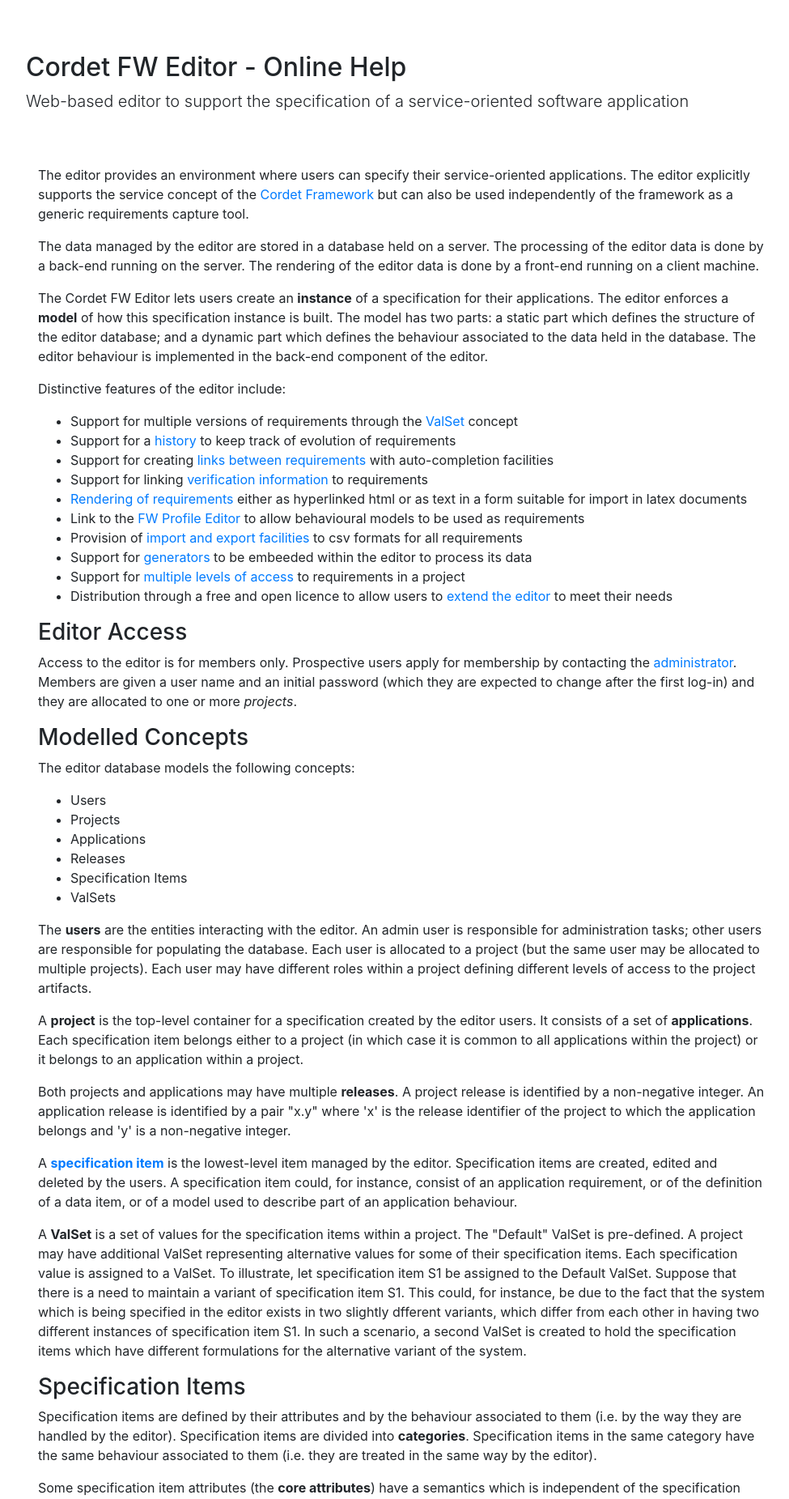
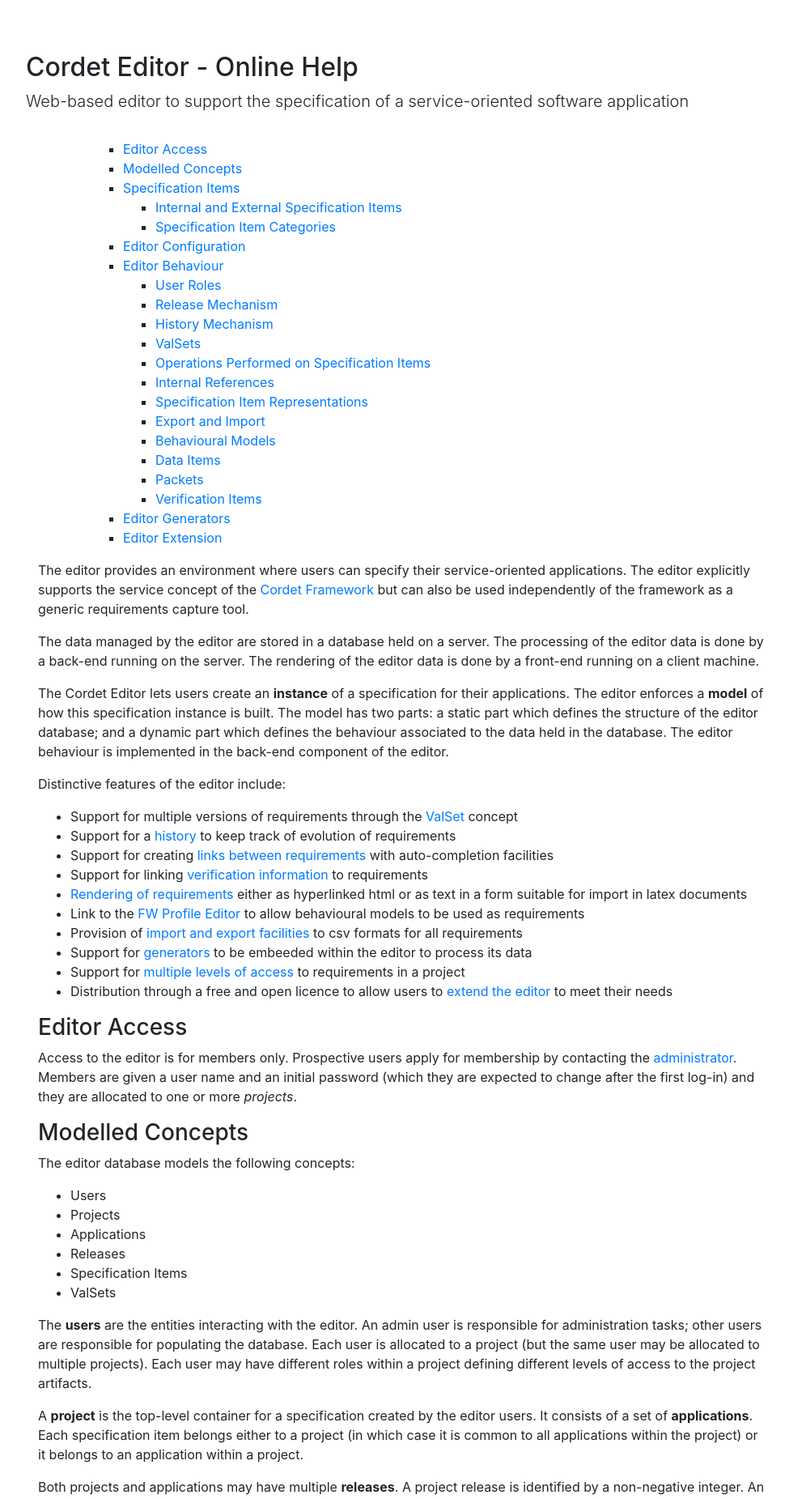
Before and after one commit to pnp-software/cordetfw_editor, a Django app: page /editor/help/ in a window 1280 px wide. Shown: the part 56-1907 px from the top of the page at 81% size, without its empty margins (143-1118 px from the left). Run offline with Django 3.2, Linux system fonts and the light colour scheme; parts of the project's set-up code (start-up, migrations or seed data) failed here and were passed over; some libraries are stand-ins or nearby versions.

Commit message:
Added table of contents at the top of the online help

```diff
--- a/editor/templates/help.html
+++ b/editor/templates/help.html
@@ -3,11 +3,16 @@
 {% load static %}
 
 {% block content %}
+
 <div class="col-lg-10 col-xl-9">
-<div class="jumbotron jumbotron-fluid bg-transparent mb-n3">
-  <h2 class="display-6">Cordet FW Editor - Online Help</h2>
-  <p class="lead">Web-based editor to support the specification of a service-oriented software application</p>
+<div id="toc">
+    <div class="jumbotron jumbotron-fluid bg-transparent mb-n5">
+      <h2>Cordet Editor - Online Help</h2>
+      <p class="lead">Web-based editor to support the specification of a service-oriented software application</p>
+    </div>
 </div>
+
+<div id="contents">
 
 <div class="container-fluid bg-grey">
     <p>
@@ -20,7 +25,7 @@
     The processing of the editor data is done by a back-end running on the server.
     The rendering of the editor data is done by a front-end running on a client machine.
     </p><p>
-    The Cordet FW Editor lets users create an <strong>instance</strong> of a specification for their applications.
+    The Cordet Editor lets users create an <strong>instance</strong> of a specification for their applications.
     The editor enforces a <strong>model</strong> of how this specification instance is built.
     The model has two parts: a static part which defines the structure of the editor database;
     and a dynamic part which defines the behaviour associated to the data held in the database.
@@ -46,7 +51,7 @@
     </p>
 
 
-    <h3>Editor Access</h3>
+    <h3><a name="EditorAccess">Editor Access</a></h3>
     <p>
     Access to the editor is for members only.
     Prospective users apply for membership by contacting the <a href="mailto:pnp-software@pnp-software.com">administrator</a>.
@@ -54,7 +59,7 @@
     are allocated to one or more <i>projects</i>.
     </p>
 
-    <h3>Modelled Concepts</h3>
+    <h3><a name="ModelledConcepts">Modelled Concepts</a></h3>
     <p>
     The editor database models the following concepts:
     <ul>
@@ -705,7 +710,7 @@
     Within the FW Profile Editor, models have a name and can have a domain and a title.
     Models are defined as json strings and an svg representation which can be used to render them as pictures.
     </p><p>
-    The Cordet FW Editor has a connection to the FW Profile Editor Database, which allows a user to import
+    The Cordet Editor has a connection to the FW Profile Editor Database, which allows a user to import
     selected models.
     A user can only import FW Profile modes which belong to him.
     A model is imported through the <a href="#SpecItemOper">'add' operation</a>.
@@ -720,11 +725,13 @@
     </p><p>
 
     <h4><a name="VerItems">Verification Items</a></h4>
+
     TBD
     </p><p>
 
-    <h3><a name="EditorGen">Editor Generators</a></h4>
-    The editor supports the embedding of <a href="#EditorGen"><generators/a> which process the specification items of a project to, for instance,
+    <h3><a name="EditorGen">Editor Generators</a></h3>
+    <a name="EditorGen"></a>
+    The editor supports the embedding of <a href="#EditorGen">generators</a> which process the specification items of a project to, for instance,
     generate code.
     TBD
     </p><p>
@@ -732,7 +739,7 @@
 
 
     <h3><a name="EditorExtension">Editor Extension</a></h4>
-    The Cordet FW Editor is distributed through an open and free licence.
+    The Cordet Editor is distributed through an open and free licence.
     Users therefore have the option to modify it to match their specific needs.
     Some kinds of extension are especially common and are discussed below.
     </p><p>
@@ -761,7 +768,7 @@
     </ul>
     Note that no change in the database is required.
     </p><p>
-    The editor supports the embedding of <a href="#EditorGen"><generators/a> which process the specification items of a project to, for instance,
+    The editor supports the embedding of <a href="#EditorGen">generators</a> which process the specification items of a project to, for instance,
     generate code.
     The editor offers TBD pre-defined generators. Users may need to add their own generators.
     The process for doing so is: TBD.
@@ -770,12 +777,48 @@
     </p><p>
 
 
+<!--
+    JS to create table of contents at top of page
+    from: https://stackoverflow.com/questions/187619/is-there-a-javascript-solution-to-generating-a-table-of-contents-for-a-page
+    and modified to handle <a name> tags in the headers
+-->
+<script>
+window.onload = function () {
+    var toc = "";
+    var level = 0;
 
+    document.getElementById("contents").innerHTML =
+        document.getElementById("contents").innerHTML.replace(
+            /<h([\d])><a\s[a-zA-Z=\"]+>([^<]+)<\/a><\/h([\d])>/gi,
+            function (str, openLevel, titleText, closeLevel) {
+                if (openLevel != closeLevel) {
+                    return str;
+                }
 
+                if (openLevel > level) {
+                    toc += (new Array(openLevel - level + 1)).join("<ul>");
+                } else if (openLevel < level) {
+                    toc += (new Array(level - openLevel + 1)).join("</ul>");
+                }
 
+                level = parseInt(openLevel);
 
+                var anchor = titleText.replace(/ /g, "_");
+                toc += "<li><a href=\"#" + anchor + "\">" + titleText
+                    + "</a></li>";
 
+                return "<h" + openLevel + "><a name=\"" + anchor + "\">"
+                    + titleText + "</a></h" + closeLevel + ">";
+            }
+        );
 
+    if (level) {
+        toc += (new Array(level + 1)).join("</ul>");
+    }
+
+    document.getElementById("toc").innerHTML += toc;
+};
+</script>
 
 
 
@@ -796,4 +839,7 @@
 
 
 </div>
+
+    </div>
+
 {% endblock %}
```
